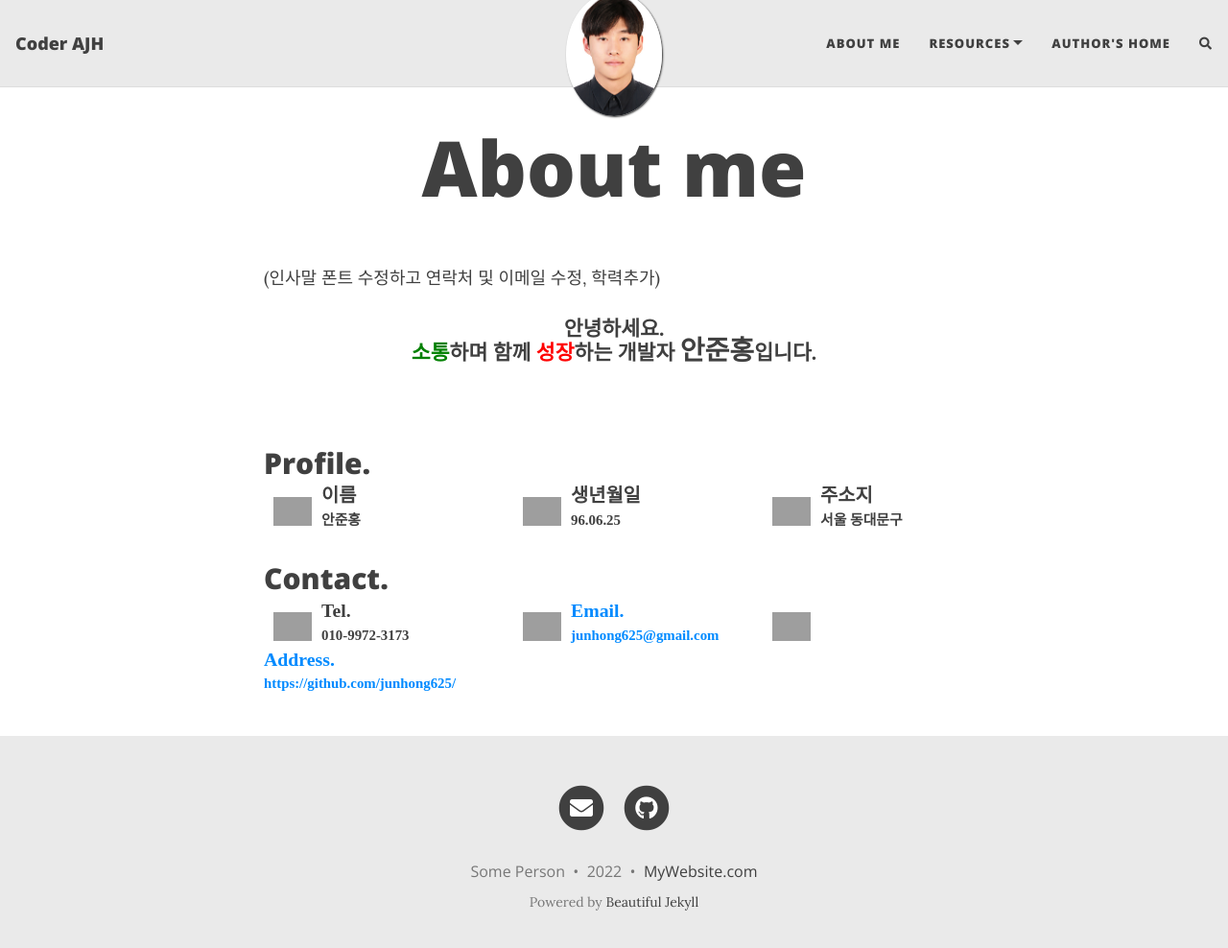
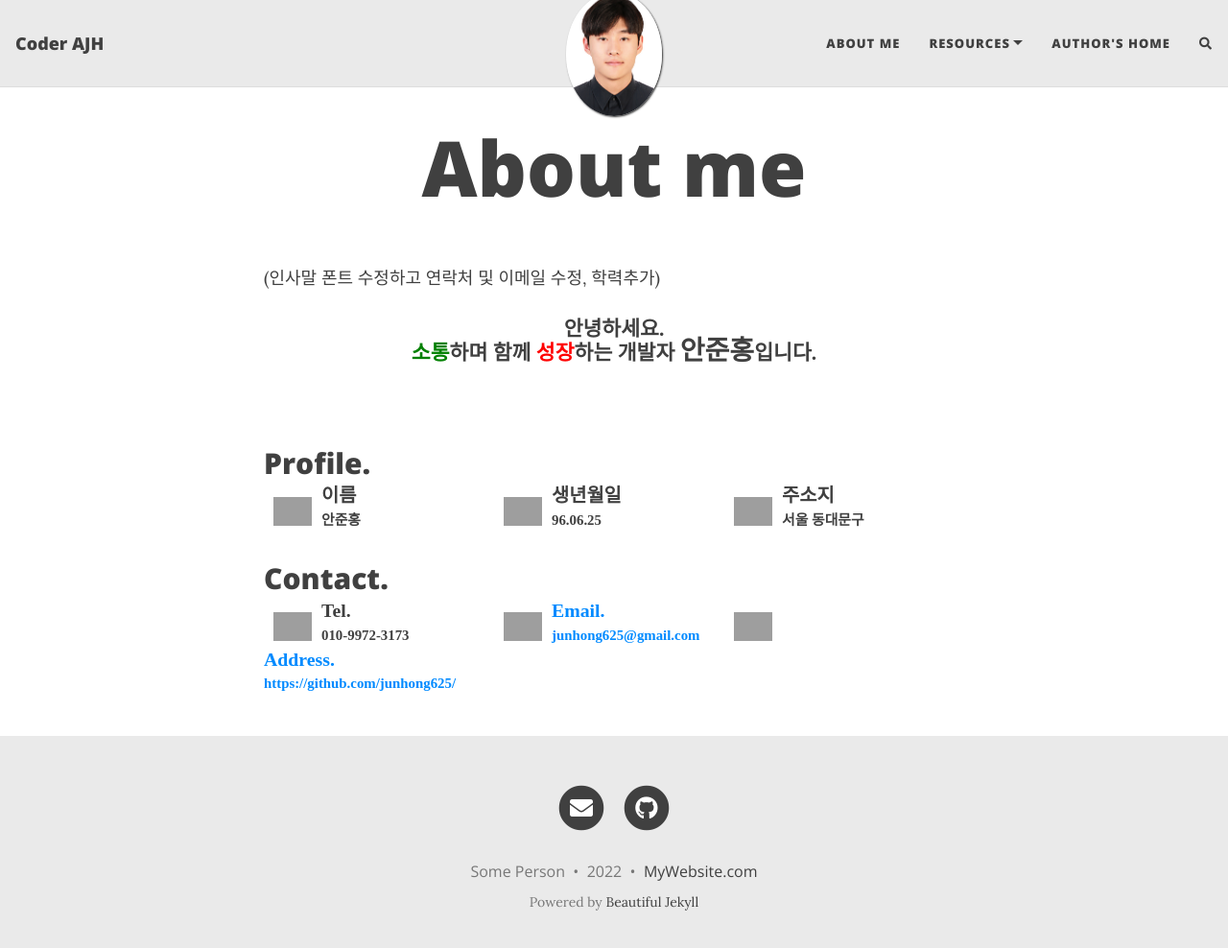
Before and after one commit to junhong625/junhong625.github.io, a Jekyll site: the page built from aboutme.md, in a window 1280 px wide and 1001 px high. Shown: the top 988 px of the window at 96% size. Built offline with Jekyll 4.4.1, drawn with Linux system fonts in a browser that asks for light colours; nearby versions of some CDN libraries; comment, search, counter and statistics services are not loaded; grey boxes are pictures that could not be loaded.

Commit message:
Update aboutme.md

```diff
--- a/aboutme.md
+++ b/aboutme.md
@@ -17,13 +17,13 @@
 <div style="float: left; padding: 10px;">
     <img src="https://user-images.githubusercontent.com/83000975/153437869-0da80e9c-e935-418e-8e62-b9b36869980a.png" height=30 weight=30>
 </div>
-<div style="font: normal bold 1.1em/1em 'sans-serif'; float: left; width: 200px;">
+<div style="font: normal bold 1.1em/1em 'sans-serif'; float: left; width: 180px;">
 이름 <br> <sub>안준홍</sub>
 </div>
 <div style="float: left; padding: 10px;">
     <img src="https://user-images.githubusercontent.com/83000975/153437871-1d7331fe-6613-467c-a9c1-2ef092fc3848.jpg" height=30 weight=30>
 </div>
-<div style="font: normal bold 1.1em/1em 'sans-serif'; float: left; width: 200px;">
+<div style="font: normal bold 1.1em/1em 'sans-serif'; float: left; width: 180px;">
 생년월일 <br> <sub>96.06.25</sub>
 </div>
 <div style="float: left; padding: 10px;">
@@ -40,14 +40,14 @@
 <div style="float: left; padding: 10px;">
 <img src="https://user-images.githubusercontent.com/83000975/153437874-2c6ab39b-2e0b-41e8-aa39-5c8117622430.png" height=30 weight=30>
 </div>
-<div style="font: normal bold 1.1em/1em 'sans-serif'; float: left; width: 200px;">
+<div style="font: normal bold 1.1em/1em 'sans-serif'; float: left; width: 180px;">
 Tel. <br><sub>010-9972-3173</sub>
 </div>
 
 <div style="float: left; padding: 10px;">
 <img src="https://user-images.githubusercontent.com/83000975/153439370-563972e4-8f2e-4c18-b96c-ab68029fcf90.jpg" height=30 weight=30>
 </div>
-<div style="font: normal bold 1.1em/1em 'sans-serif'; float: left; width: 200px;">
+<div style="font: normal bold 1.1em/1em 'sans-serif'; float: left; width: 180px;">
 <a href="mailto:junhong625@gmail.com">
 Email. <br><sub>junhong625@gmail.com</sub>
 </a>
```
